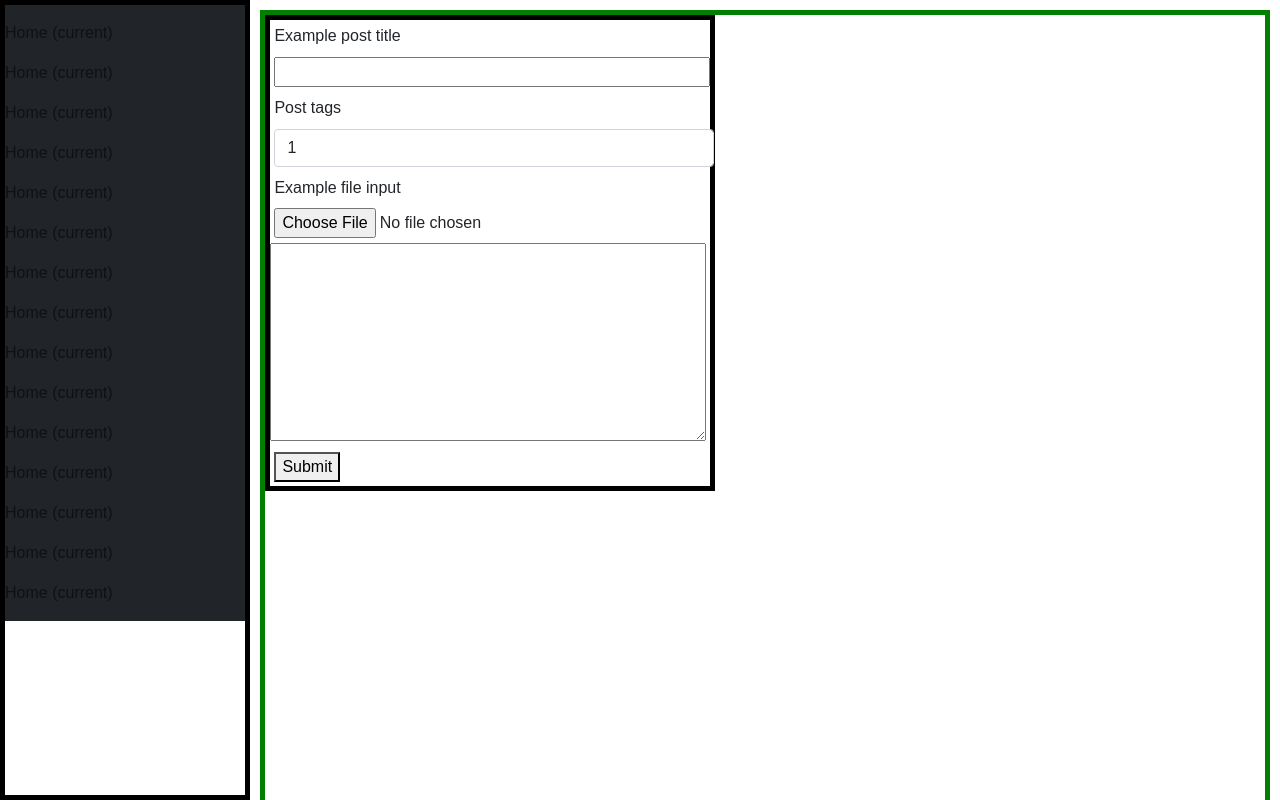
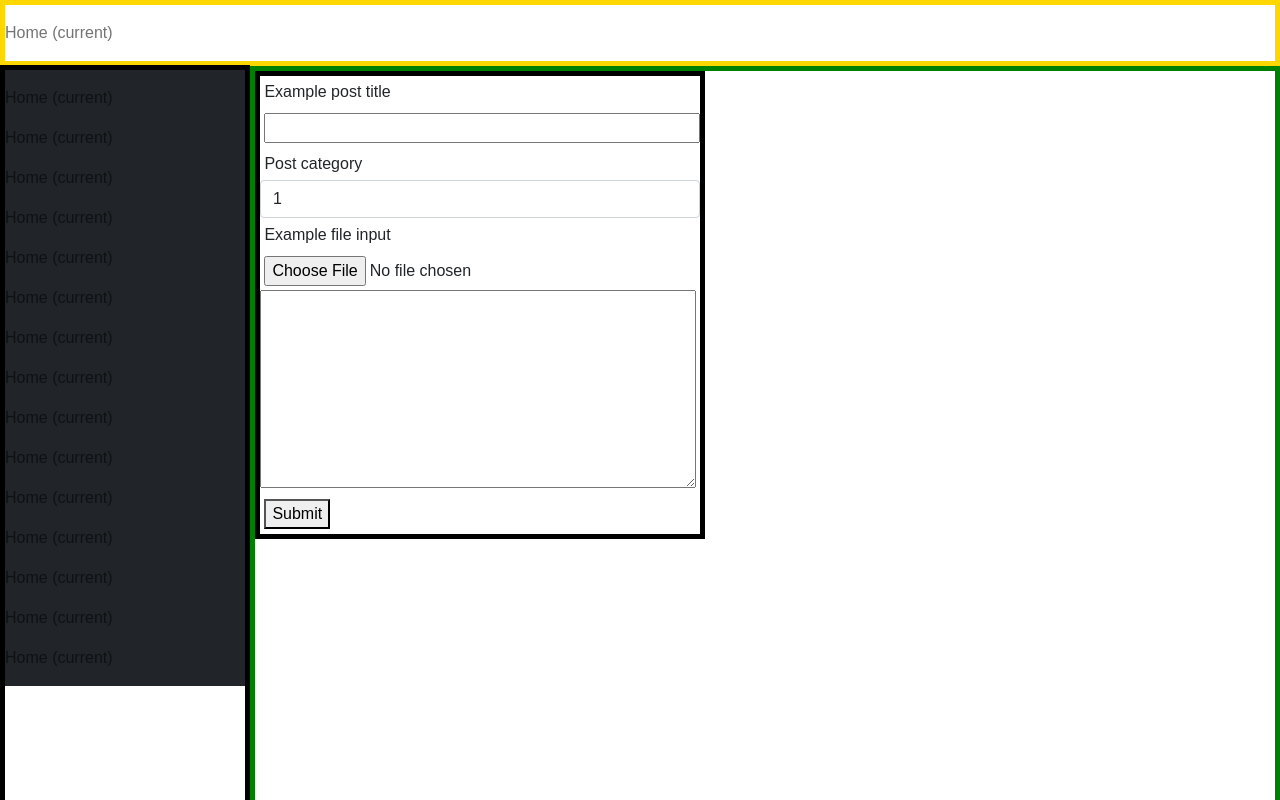
Before and after one commit to APartanen/project1, a React (Create React App) app: page / in a window 1280 px wide. Shown: the top 800 px of the page. Built offline with nearby package versions, Linux system fonts and the light colour scheme.

Commit message:
top navigation, sidebar nav position

```diff
--- a/src/components/CreatePost.js
+++ b/src/components/CreatePost.js
@@ -43,7 +43,7 @@ const CreatePost = (props) => {
                         onChange={e => setPost({ ...post, otsikko: e.target.value})}/>
                 </div>
                 <div>
-                    <label htmlFor="formControlSelect" className="postTagLabel">Post tags</label>
+                    <label htmlFor="formControlSelect" className="postTagLabel">Post category</label>
                     <select
                         className="form-control"
                         id="formControlSelect"
--- a/src/components/Main.js
+++ b/src/components/Main.js
@@ -2,13 +2,16 @@ import React from "react";
 import Header from "./Header";
 import Footer from "./Footer";
 import Content from "./Content";
-
+import TopHeader from "./TopHeader";
 import '../styles/Main.css';
 
 const Main = (props) => {
 
     return(
         <div>
+            <div>
+                <TopHeader/>
+            </div>
             <div className="navi">
                 <Header/>
             </div>
--- /dev/null
+++ b/src/components/TopHeader.js
@@ -0,0 +1,20 @@
+import React from "react";
+
+import '../styles/TopHeader.css';
+
+const TopHeader = (props) => {
+
+    return(
+        <div className="topHeaderContainer">
+            <nav className="navbar navbar-default bg-white navbar-light navBar">
+                <ul className="navbar-nav mr-auto">
+                    <li className="nav-item active">
+                        <a className="nav-link" href="#">Home <span className="sr-only">(current)</span></a>
+                    </li>
+                </ul>
+            </nav>
+        </div>
+    );
+};
+
+export default TopHeader;
--- a/src/styles/CreatePost.css
+++ b/src/styles/CreatePost.css
@@ -17,11 +17,6 @@
     margin: 1%;
 }
 
-.form-control{
-    width: 99%;
-    margin: 1%;
-}
-
 .fileLabel{
     margin: 1%;
 }
--- a/src/styles/Main.css
+++ b/src/styles/Main.css
@@ -1,6 +1,6 @@
 .navi{
     position: fixed;
-    top: 0;
+    top: 65px;
     left: 0;
     width: 250px;
     height: 100%;
@@ -11,6 +11,5 @@
 
 .mainContent{
     margin-left: 250px;
-    padding: 10px;
 
 }
--- a/src/styles/NavBar.css
+++ b/src/styles/NavBar.css
@@ -8,8 +8,6 @@
 }
 
 nav {
-
-    top: 0;
     left: 0;
     width: 100%;
     height: 100%;
--- /dev/null
+++ b/src/styles/TopHeader.css
@@ -0,0 +1,3 @@
+.navBar{
+    border: 5px solid gold;
+}
```
